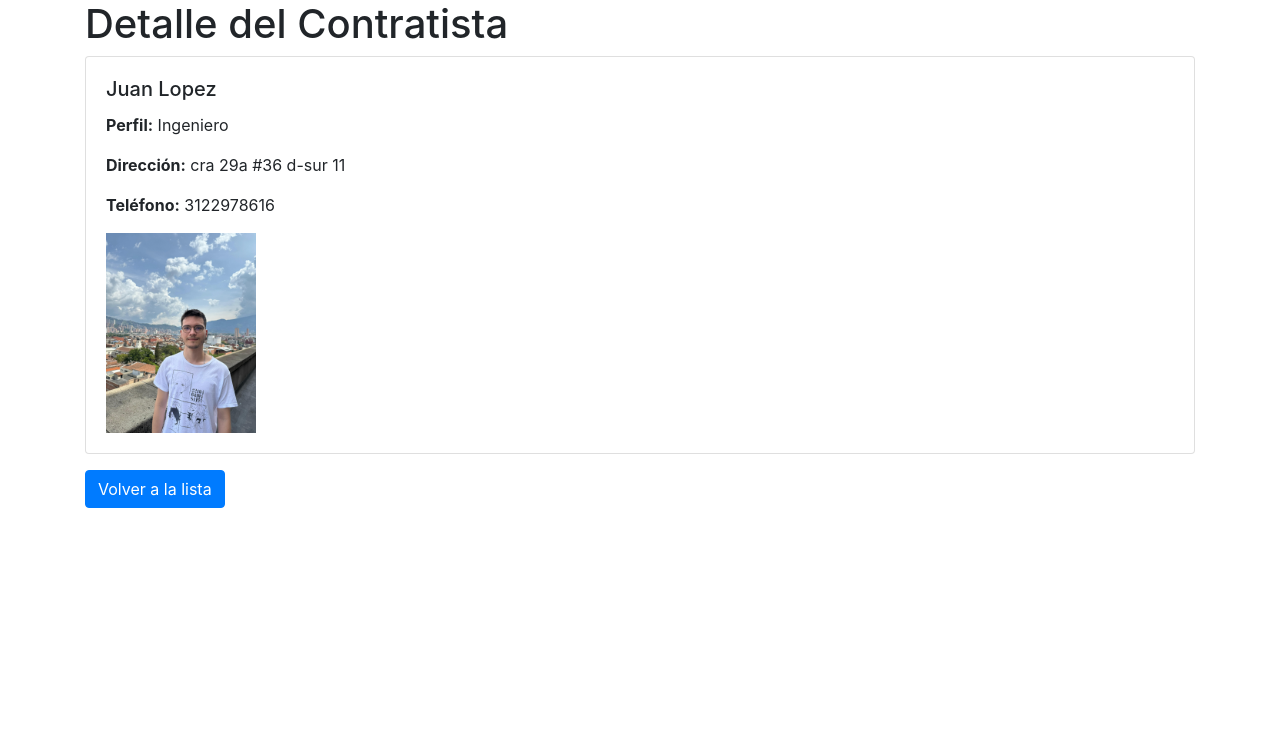
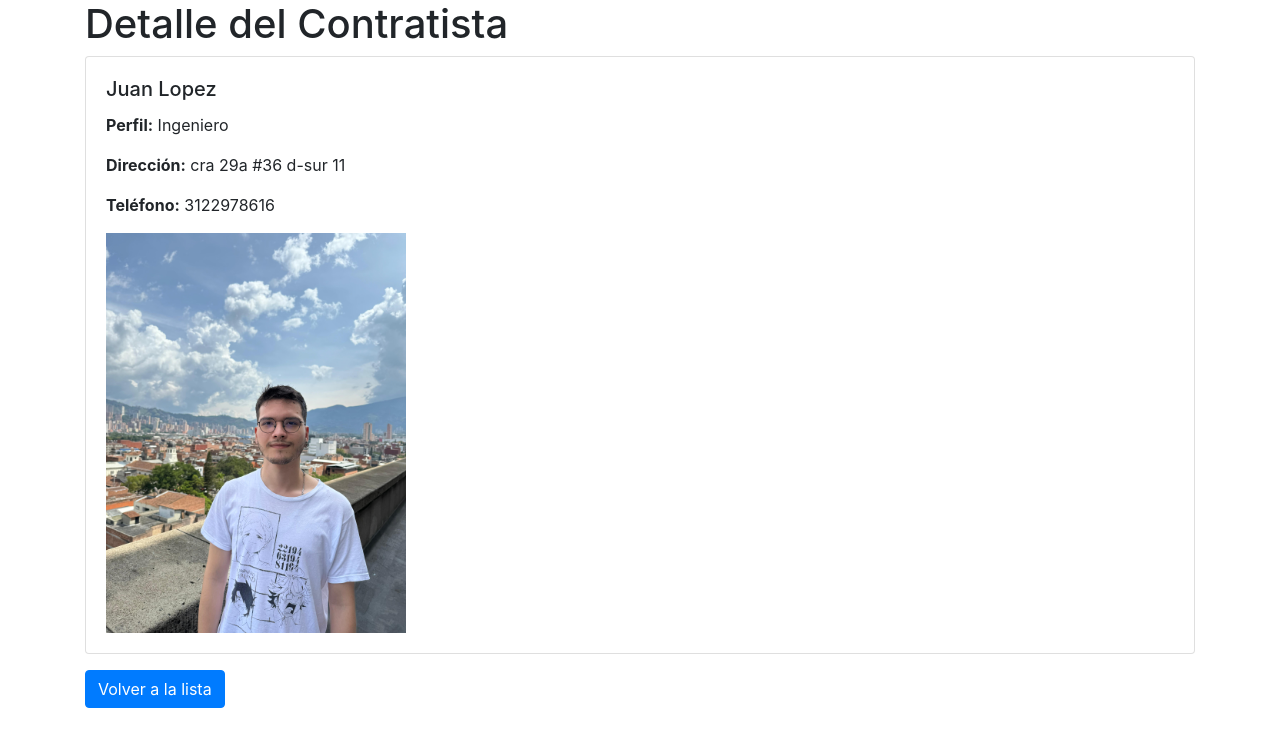
Before and after one commit to Darites24/gestionContratistas, a Django app: page /detalle/10/ in a window 1280 px wide. Shown: the top 747 px of the page. Run offline with Django 5.2, Linux system fonts and the light colour scheme; data comes from the database, SQL or seed files in the repository; some libraries are stand-ins or nearby versions.

Commit message:
Solo modifiqué un html

```diff
--- a/gestionContratistas/contratistas/templates/contratistas/detalle_Contratista.html
+++ b/gestionContratistas/contratistas/templates/contratistas/detalle_Contratista.html
@@ -14,7 +14,7 @@
                 <p class="card-text"><strong>Dirección:</strong> {{ contratista.direccion }}</p>
                 <p class="card-text"><strong>Teléfono:</strong> {{ contratista.telefono }}</p>
                 {% if contratista.foto %}
-                    <img src="{{ contratista.foto.url }}" class="img-fluid" alt="Foto de {{ contratista.nombre }}" style="max-width: 150px;">
+                    <img src="{{ contratista.foto.url }}" class="img-fluid" alt="Foto de {{ contratista.nombre }}" style="max-width: 300px;">
                 {% endif %}
             </div>
         </div>
```
